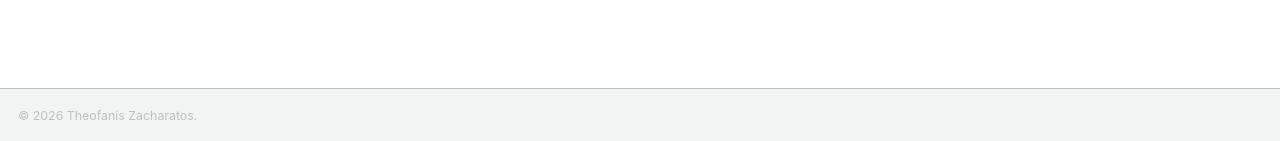
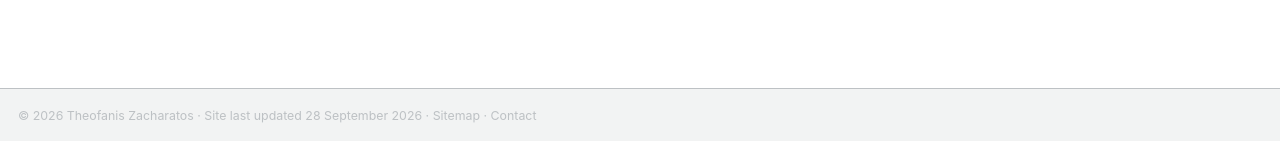
Before and after one commit to TheofanisZacharatos/theofaniszacharatos.github.io, a Jekyll site: the page built from _pages/about.md, in a window 1280 px wide and 900 px high, scrolled down 642 px. Shown: the part 756-897 px from the top of the window. Built offline with Jekyll 4.4.1, drawn with Linux system fonts in a browser that asks for light colours; a style sheet for code colours, icons or effects is not loaded.

Commit message:
Update footer.html

```diff
--- a/_includes/footer.html
+++ b/_includes/footer.html
@@ -1,3 +1,7 @@
+{% include base_path %}
 <div class="page__footer-copyright">
-  &copy; {{ site.time | date: '%Y' }} Theofanis Zacharatos.
+  &copy; {{ site.time | date: '%Y' }} Theofanis Zacharatos
+  &middot; Site last updated {{ site.time | date: '%d %B %Y' }}
+  &middot; <a href="{{ base_path }}/sitemap/">Sitemap</a>
+  &middot; <a href="mailto:{{ site.author.email }}">Contact</a>
 </div>
```
